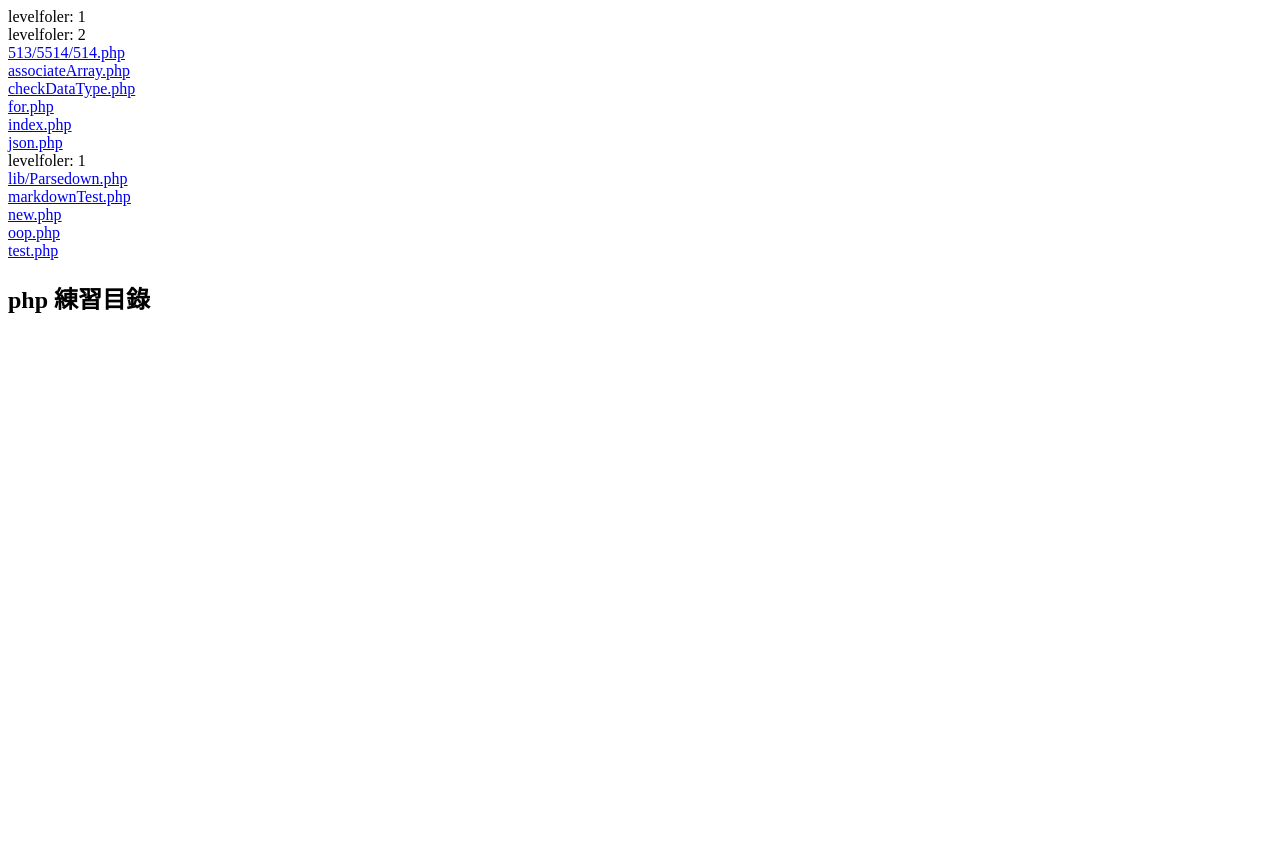
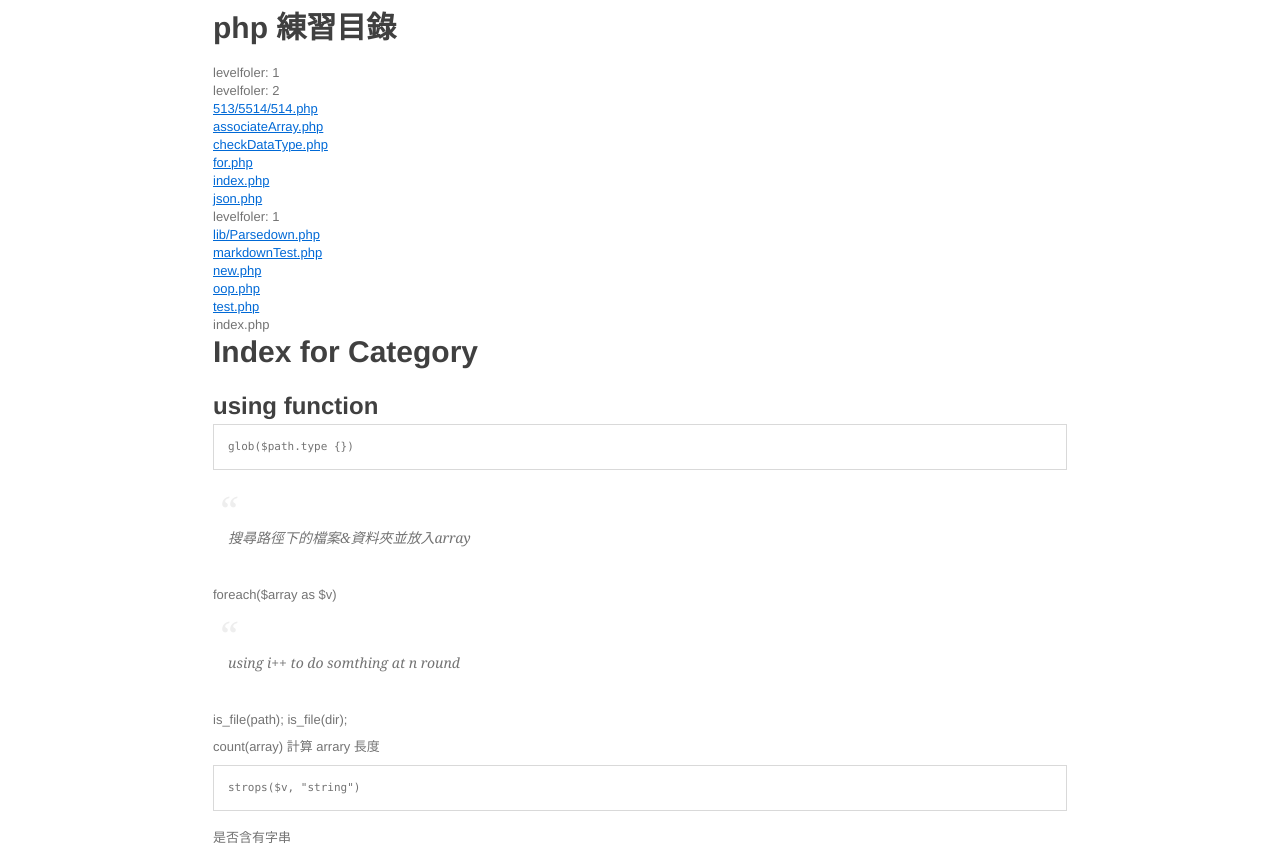
Before and after one commit to jasonwu513/php, a PHP site: page / in a window 1280 px wide. Before the commit the page ends 313 px from the top, so only its background shows below. Run offline with PHP 8.4, Linux system fonts and the light colour scheme.

Commit message:
include same name markdown file

````diff
--- /dev/null
+++ b/index.md
@@ -0,0 +1,24 @@
+# Index for Category
+
+## using function
+
+```php
+glob($path.type {})
+```
+> 搜尋路徑下的檔案&資料夾並放入array
+
+
+foreach($array as $v)
+> using i++ to do somthing at n round
+
+
+is_file(path);
+is_file(dir);
+
+count(array)
+計算 arrary 長度
+
+```php
+strops($v, "string")
+```
+是否含有字串
--- a/index.php
+++ b/index.php
@@ -1,27 +1,165 @@
+<!DOCTYPE html>
+<html lang="en">
+<head>
+    <meta charset="UTF-8">
+    <meta name="viewport" content="width=device-width, initial-scale=1.0">
+    <meta http-equiv="X-UA-Compatible" content="ie=edge">
+    <title>Document</title>
+    <style>
+        h1, h2, h3, h4, h5, h6, p, blockquote {
+   margin: 0;
+   padding: 0;
+}
+body {
+   font-family: "Helvetica Neue", Helvetica, "Hiragino Sans GB", Arial, sans-serif;
+   font-size: 13px;
+   line-height: 18px;
+   color: #737373;
+   background-color: white;
+   margin: 10px 13px 10px 13px;
+}
+table {
+   margin: 10px 0 15px 0;
+   border-collapse: collapse;
+}
+td,th {
+   border: 1px solid #ddd;
+   padding: 3px 10px;
+}
+th {
+   padding: 5px 10px;
+}
+
+a {
+   color: #0069d6;
+}
+a:hover {
+   color: #0050a3;
+   text-decoration: none;
+}
+a img {
+   border: none;
+}
+p {
+   margin-bottom: 9px;
+}
+
+h1, h2, h3, h4, h5, h6 {
+   color: #404040;
+   line-height: 36px;
+}
+h1 {
+   margin-bottom: 18px;
+   font-size: 30px;
+}
+h2 {
+   font-size: 24px;
+}
+h3 {
+   font-size: 18px;
+}
+h4 {
+   font-size: 16px;
+}
+h5 {
+   font-size: 14px;
+}
+h6 {
+   font-size: 13px;
+}
+hr {
+   margin: 0 0 19px;
+   border: 0;
+   border-bottom: 1px solid #ccc;
+}
+blockquote {
+   padding: 13px 13px 21px 15px;
+   margin-bottom: 18px;
+   font-family:georgia,serif;
+   font-style: italic;
+}
+blockquote:before {
+   content:"\201C";
+   font-size:40px;
+   margin-left:-10px;
+   font-family:georgia,serif;
+   color:#eee;
+}
+blockquote p {
+   font-size: 14px;
+   font-weight: 300;
+   line-height: 18px;
+   margin-bottom: 0;
+   font-style: italic;
+}
+code, pre {
+   font-family: Monaco, Andale Mono, Courier New, monospace;
+}
+code {
+   background-color: #fee9cc;
+   color: rgba(0, 0, 0, 0.75);
+   padding: 1px 3px;
+   font-size: 12px;
+   -webkit-border-radius: 3px;
+   -moz-border-radius: 3px;
+   border-radius: 3px;
+}
+pre {
+   display: block;
+   padding: 14px;
+   margin: 0 0 18px;
+   line-height: 16px;
+   font-size: 11px;
+   border: 1px solid #d9d9d9;
+   white-space: pre-wrap;
+   word-wrap: break-word;
+}
+pre code {
+   background-color: #fff;
+   color:#737373;
+   font-size: 11px;
+   padding: 0;
+}
+sup {
+   font-size: 0.83em;
+   vertical-align: super;
+   line-height: 0;
+}
+* {
+   -webkit-print-color-adjust: exact;
+}
+@media screen and (min-width: 914px) {
+   body {
+      width: 854px;
+      margin:10px auto;
+   }
+}
+@media print {
+   body,code,pre code,h1,h2,h3,h4,h5,h6 {
+      color: black;
+   }
+   table, pre {
+      page-break-inside: avoid;
+   }
+}
+
+    </style>
+</head>
+<body>
+
+<h1>php 練習目錄</h1>
+
 <?php
+
+include("./lib/Parsedown.php");
+
+
 
 $path    = './';
 $files = scandir($path);
 
 $dirArr = glob('./*');
-// 返回指定檔案類型
-// function globDir($dirname, $type=''){
-//    if($type ==''){
-//        $dirInfo = glob($dirname.'/*');
-//    }else{
-//        $dirInfo = glob($dirname.'/*.'.$type);
-//    }
-//    return $dirInfo;
-// }
 
-// $info = globDir('.','php');
-
-// echo "<pre>";
-// print_r($info);
-
-// 辨識所有目錄
-//$global $dirInfoLevel ;
-       // $dirInfoLevel = 0;
 function globDir($dirname, $type=''){
 
 
@@ -57,11 +195,7 @@ function globDir($dirname, $type=''){
             if (strpos($v, '.md') == false) {
                 echo  "<a href=\"" .$site. substr( $v , 2 )."\">".substr( $v , 2 )." </a> <br>";
             }
-
-
-
         }elseif(is_dir($v)){
-
             echo 'levelfoler: ' ." ". $dirInfoLevel. "<br> ";
             //  echo   "<a href=\"" .$site.$files[$i]."\">".$files[$i]." </a><br>";
             globDir($v);
@@ -76,21 +210,15 @@ function globDir($dirname, $type=''){
 
 globDir('.');
 
-
-echo '<h2>' . "php 練習目錄" . '</h2>';
-
-// echo $files;
-echo "<pre>";
-// print_r($files);
-// print_r($dirArr);
-// echo "<pre>";
-
-// for ($i=4; $i < count($files); $i++) {
-//     $site = 'http://php.yaoshou365.com/';
-//     echo   "<a href=\"" .$site.$files[$i]."\">".$files[$i]." </a><br>";
-// }
+$basename = basename(__FILE__);
+echo $basename;
+$Parsedown = new Parsedown();
+$markdownFile = fopen ( basename(__FILE__, '.php') . '.md'  , 'r');
+echo $Parsedown->text(fread($markdownFile,filesize('index.md')));
 
 
 
 
 ?>
+</body>
+</html>
````
